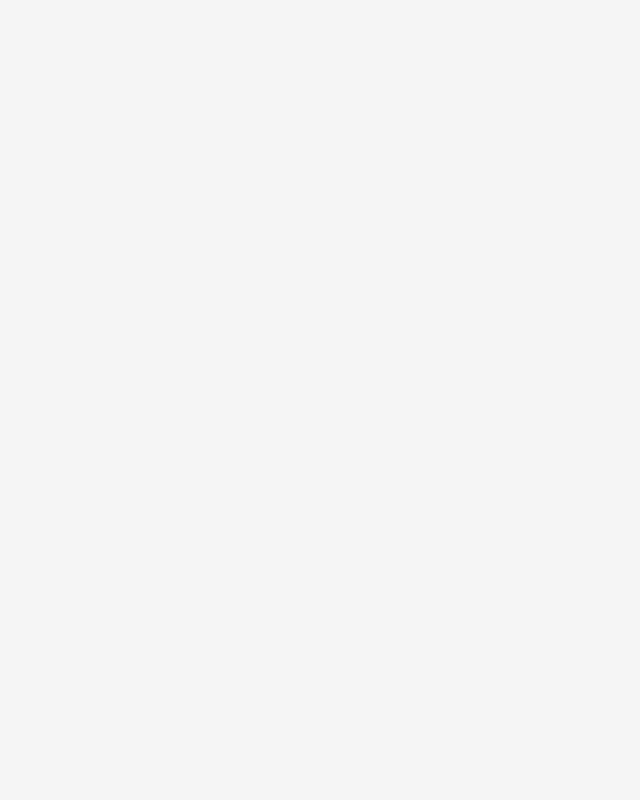
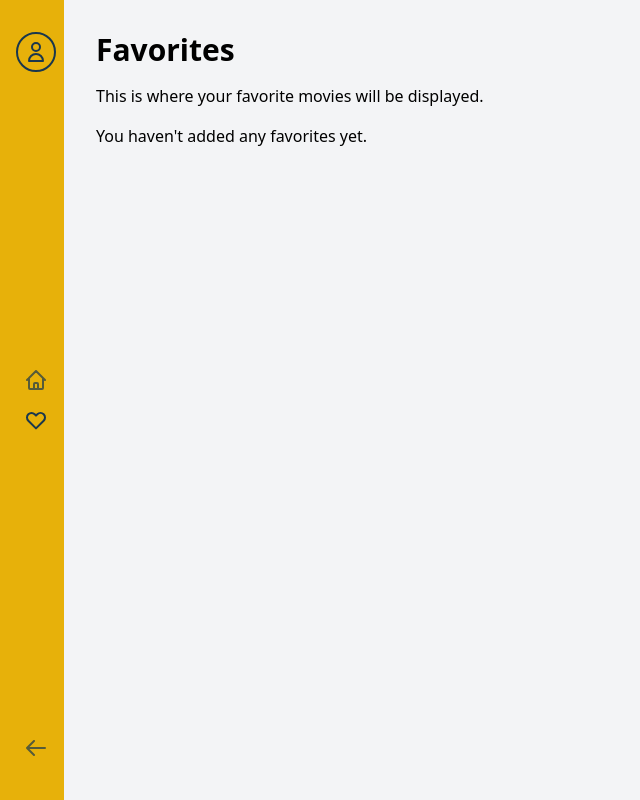
Before and after one commit to Mwamachi95/alx-fe-reactjs, a React (Vite) app in the folder heinz-movie-database-capstone/: page /favorites in a window 1280 px wide. Before the commit this address had no page. Shown: the whole page, without its empty margins (0-640 px from the left). Built offline with nearby package versions, Linux system fonts and the light colour scheme.

Commit message:
feat: add side navigation bar

```diff
--- a/heinz-movie-database-capstone/src/App.jsx
+++ b/heinz-movie-database-capstone/src/App.jsx
@@ -1,6 +1,9 @@
 // src/App.jsx
 import { BrowserRouter as Router, Routes, Route } from 'react-router-dom';
+import Layout from './components/layout/Layout';
 import LandingPage from './pages/LandingPage';
+import HomePage from './pages/HomePage';
+import FavoritesPage from './pages/FavoritesPage';
 import TestAPIPage from './pages/TestAPIPage';
 import './styles/animations.css';
 
@@ -9,8 +12,20 @@ function App() {
     <Router>
       <Routes>
         <Route path="/" element={<LandingPage />} />
+
+        <Route path="/home" element={
+          <Layout sideNavColor="yellow">
+            <HomePage />
+          </Layout>
+        } />
+
+        <Route path="/favorites" element={
+          <Layout sideNavColor="yellow">
+            <FavoritesPage />
+          </Layout>
+        } />
+
         <Route path="/test-api" element={<TestAPIPage />} />
-        {/* We'll add more routes later */}
       </Routes>
     </Router>
   );
--- a/heinz-movie-database-capstone/src/components/layout/Layout.jsx
+++ b/heinz-movie-database-capstone/src/components/layout/Layout.jsx
@@ -0,0 +1,44 @@
+// src/components/layout/Layout.jsx
+import React, { useState } from 'react';
+import { useLocation } from 'react-router-dom';
+import SideNavigation from './SideNavigation';
+
+const Layout = ({ children, sideNavColor = 'yellow' }) => {
+  const location = useLocation();
+  const [sidebarExpanded, setSidebarExpanded] = useState(false);
+
+  // Don't show navigation on landing page
+  const isLandingPage = location.pathname === '/';
+
+  if (isLandingPage) {
+    return <>{children}</>;
+  }
+
+  // Handle sidebar expansion state
+  const handleSidebarStateChange = (isExpanded) => {
+    setSidebarExpanded(isExpanded);
+  };
+
+  return (
+    <div className="flex min-h-screen bg-gray-100">
+      {/* Side Navigation */}
+      <SideNavigation
+        backgroundColor={sideNavColor}
+        onStateChange={handleSidebarStateChange}
+      />
+
+      {/* Main Content - margin transitions with sidebar */}
+      <div
+        className={`flex-1 transition-all duration-300 ease-in-out ${
+          sidebarExpanded ? 'ml-56' : 'ml-16'
+        }`}
+      >
+        <main className="min-h-screen">
+          {children}
+        </main>
+      </div>
+    </div>
+  );
+};
+
+export default Layout;
--- a/heinz-movie-database-capstone/src/components/layout/SideNavigation.jsx
+++ b/heinz-movie-database-capstone/src/components/layout/SideNavigation.jsx
@@ -0,0 +1,172 @@
+// src/components/layout/SideNavigation.jsx
+import React, { useState, useEffect, useRef } from 'react';
+import { NavLink, useNavigate } from 'react-router-dom';
+import { THEMES } from '../../utils/constants';
+
+const SideNavigation = ({ backgroundColor = 'yellow', onStateChange }) => {
+  const navigate = useNavigate();
+  const navRef = useRef(null);
+  const [isExpanded, setIsExpanded] = useState(false);
+
+  // Determine background color based on prop
+  const bgColor = backgroundColor === 'blue'
+    ? 'bg-tazama-blue'
+    : 'bg-tazama-yellow';
+
+  // Determine text color based on background
+  const textColor = backgroundColor === 'blue'
+    ? 'text-tazama-yellow'
+    : 'text-tazama-blue';
+
+  const handleBack = () => {
+    navigate(-1);
+  };
+
+  // Add event listeners for hover
+  useEffect(() => {
+    const nav = navRef.current;
+
+    const handleMouseEnter = () => {
+      setIsExpanded(true);
+      if (onStateChange) onStateChange(true);
+    };
+
+    const handleMouseLeave = () => {
+      setIsExpanded(false);
+      if (onStateChange) onStateChange(false);
+    };
+
+    if (nav) {
+      nav.addEventListener('mouseenter', handleMouseEnter);
+      nav.addEventListener('mouseleave', handleMouseLeave);
+    }
+
+    return () => {
+      if (nav) {
+        nav.removeEventListener('mouseenter', handleMouseEnter);
+        nav.removeEventListener('mouseleave', handleMouseLeave);
+      }
+    };
+  }, [onStateChange]);
+
+  return (
+    <nav
+      ref={navRef}
+      className={`fixed left-0 top-0 h-screen w-16 hover:w-56 ${bgColor} transition-width duration-300 ease-in-out overflow-hidden z-40 flex flex-col`}
+    >
+      {/* Top section - Profile */}
+      <div className="pt-8 px-4">
+        <div className="flex items-center">
+          <div className={`w-10 h-10 rounded-full border-2 ${textColor} border-current flex items-center justify-center flex-shrink-0`}>
+            <svg
+              xmlns="http://www.w3.org/2000/svg"
+              className="h-6 w-6"
+              fill="none"
+              viewBox="0 0 24 24"
+              stroke="currentColor"
+            >
+              <path
+                strokeLinecap="round"
+                strokeLinejoin="round"
+                strokeWidth={2}
+                d="M16 7a4 4 0 11-8 0 4 4 0 018 0zM12 14a7 7 0 00-7 7h14a7 7 0 00-7-7z"
+              />
+            </svg>
+          </div>
+          <span className={`ml-4 font-medium ${textColor} whitespace-nowrap opacity-0 nav-text`}>
+            Profile
+          </span>
+        </div>
+      </div>
+
+      {/* Middle section - Navigation links */}
+      <div className="flex-grow flex flex-col justify-center px-4">
+        <div className="space-y-0">
+          <NavLink
+            to="/home"
+            className={({ isActive }) =>
+              `flex items-center ${isActive ? 'opacity-100' : 'opacity-70 hover:opacity-100'}`
+            }
+          >
+            <div className={`w-10 h-10 rounded-md ${textColor} flex items-center justify-center flex-shrink-0`}>
+              <svg
+                xmlns="http://www.w3.org/2000/svg"
+                className="h-6 w-6"
+                fill="none"
+                viewBox="0 0 24 24"
+                stroke="currentColor"
+              >
+                <path
+                  strokeLinecap="round"
+                  strokeLinejoin="round"
+                  strokeWidth={2}
+                  d="M3 12l2-2m0 0l7-7 7 7M5 10v10a1 1 0 001 1h3m10-11l2 2m-2-2v10a1 1 0 01-1 1h-3m-6 0a1 1 0 001-1v-4a1 1 0 011-1h2a1 1 0 011 1v4a1 1 0 001 1m-6 0h6"
+                />
+              </svg>
+            </div>
+            <span className={`ml-4 font-medium ${textColor} whitespace-nowrap opacity-0 nav-text`}>
+              Home
+            </span>
+          </NavLink>
+
+          <NavLink
+            to="/favorites"
+            className={({ isActive }) =>
+              `flex items-center ${isActive ? 'opacity-100' : 'opacity-70 hover:opacity-100'}`
+            }
+          >
+            <div className={`w-10 h-10 rounded-md ${textColor} flex items-center justify-center flex-shrink-0`}>
+              <svg
+                xmlns="http://www.w3.org/2000/svg"
+                className="h-6 w-6"
+                fill="none"
+                viewBox="0 0 24 24"
+                stroke="currentColor"
+              >
+                <path
+                  strokeLinecap="round"
+                  strokeLinejoin="round"
+                  strokeWidth={2}
+                  d="M4.318 6.318a4.5 4.5 0 000 6.364L12 20.364l7.682-7.682a4.5 4.5 0 00-6.364-6.364L12 7.636l-1.318-1.318a4.5 4.5 0 00-6.364 0z"
+                />
+              </svg>
+            </div>
+            <span className={`ml-4 font-medium ${textColor} whitespace-nowrap opacity-0 nav-text`}>
+              Favorites
+            </span>
+          </NavLink>
+        </div>
+      </div>
+
+      {/* Bottom section - Back button */}
+      <div className="pb-8 px-4 mt-auto">
+        <button
+          onClick={handleBack}
+          className="flex items-center opacity-70 hover:opacity-100 transition-opacity"
+        >
+          <div className={`w-10 h-10 rounded-md ${textColor} flex items-center justify-center flex-shrink-0`}>
+            <svg
+              xmlns="http://www.w3.org/2000/svg"
+              className="h-6 w-6"
+              fill="none"
+              viewBox="0 0 24 24"
+              stroke="currentColor"
+            >
+              <path
+                strokeLinecap="round"
+                strokeLinejoin="round"
+                strokeWidth={2}
+                d="M10 19l-7-7m0 0l7-7m-7 7h18"
+              />
+            </svg>
+          </div>
+          <span className={`ml-4 font-medium ${textColor} whitespace-nowrap opacity-0 nav-text`}>
+            Back
+          </span>
+        </button>
+      </div>
+    </nav>
+  );
+};
+
+export default SideNavigation;
--- /dev/null
+++ b/heinz-movie-database-capstone/src/pages/FavoritesPage.jsx
@@ -0,0 +1,18 @@
+// src/pages/FavoritesPage.jsx
+import React from 'react';
+
+const FavoritesPage = () => {
+  return (
+    <div className="p-8">
+      <h1 className="text-3xl font-bold mb-4">Favorites</h1>
+      <p className="mb-4">
+        This is where your favorite movies will be displayed.
+      </p>
+      <p>
+        You haven't added any favorites yet.
+      </p>
+    </div>
+  );
+};
+
+export default FavoritesPage;
--- a/heinz-movie-database-capstone/src/pages/HomePage.jsx
+++ b/heinz-movie-database-capstone/src/pages/HomePage.jsx
@@ -0,0 +1,18 @@
+// src/pages/HomePage.jsx
+import React from 'react';
+
+const HomePage = () => {
+  return (
+    <div className="p-8">
+      <h1 className="text-3xl font-bold mb-4">Home Page</h1>
+      <p className="mb-4">
+        This is the home page of the Tazama Movie Database application.
+      </p>
+      <p>
+        The sidebar on the left should expand when you hover over it.
+      </p>
+    </div>
+  );
+};
+
+export default HomePage;
--- a/heinz-movie-database-capstone/src/styles/animations.css
+++ b/heinz-movie-database-capstone/src/styles/animations.css
@@ -97,3 +97,11 @@
     background-position: 0% 50%;
   }
 }
+
+/* Add this to your src/styles/animations.css file */
+
+/* Sidebar text visibility */
+nav:hover .nav-text {
+  opacity: 1 !important;
+  transition: opacity 0.3s ease;
+}
--- a/heinz-movie-database-capstone/tailwind.config.js
+++ b/heinz-movie-database-capstone/tailwind.config.js
@@ -1,3 +1,4 @@
+// tailwind.config.js
 /** @type {import('tailwindcss').Config} */
 export default {
   content: [
@@ -16,13 +17,15 @@ export default {
           gray: '#718096',   // Neutral gray
         },
       },
+      transitionProperty: {
+        'width': 'width',
+        'spacing': 'margin, padding',
+      },
       animation: {
         'text-reveal': 'text-reveal 2.5s ease forwards',
         'letter-fade': 'letter-fade 0.5s ease-out forwards',
         'gradient-shift': 'gradient-shift 8s ease infinite',
-        'slide-up': 'slide-up 0.6s ease-out forwards',
-        'scale-in': 'scale-in 0.4s ease-out forwards',
-        'float': 'float 6s ease-in-out infinite',
+        'bounce': 'bounce 1s infinite',
       },
       keyframes: {
         'text-reveal': {
@@ -37,21 +40,10 @@ export default {
           '0%, 100%': { backgroundPosition: '0% 50%' },
           '50%': { backgroundPosition: '100% 50%' },
         },
-        'slide-up': {
-          '0%': { transform: 'translateY(20px)', opacity: 0 },
-          '100%': { transform: 'translateY(0)', opacity: 1 },
-        },
-        'scale-in': {
-          '0%': { transform: 'scale(0.9)', opacity: 0 },
-          '100%': { transform: 'scale(1)', opacity: 1 },
-        },
-        'float': {
+        'bounce': {
           '0%, 100%': { transform: 'translateY(0)' },
-          '50%': { transform: 'translateY(-10px)' },
-        },
-      },
-      backgroundImage: {
-        'gradient-radial': 'radial-gradient(var(--tw-gradient-stops))',
+          '50%': { transform: 'translateY(-10px)' }
+        }
       },
     },
   },
```
Also changed, not shown: heinz-movie-database-capstone/src/pages/FavoritesPages.jsx (deleted).
